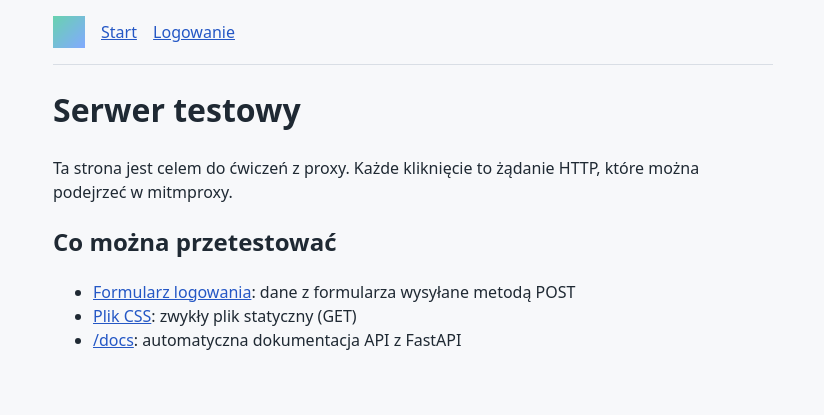
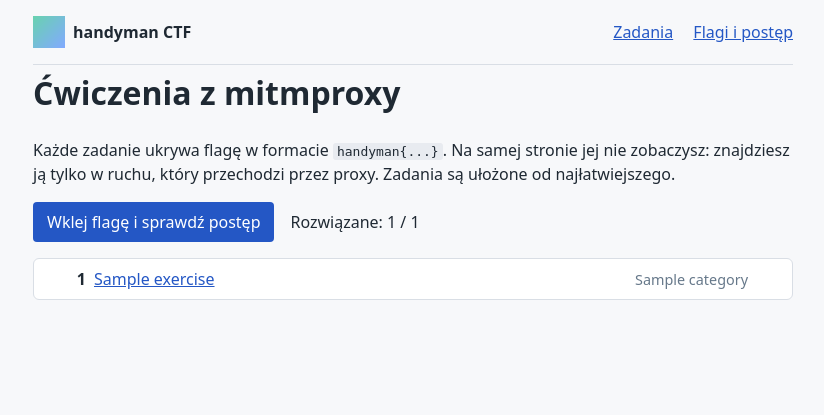
Before and after one commit to thekamik/handyman, a Python web app: template test_server/templates/index.html in a window 1280 px wide. Shown: the top 415 px of the page, without its empty margins (227-1051 px from the left). Run offline with Jinja, Linux system fonts and the light colour scheme; the template is opened without the code that fills it: most values are stand-ins (such as "Sample title", 1, 10 or a date in 2020).

Commit message:
Turn test_server into a Flask CTF platform with exercise 1
Landing page with the exercise list, a flags page with progress stored in
SQLite, flags derived from a local secret, sequential unlocking, and
exercises loaded automatically from exercises/exerciseN packages.

Co-Authored-By: Claude Opus 5.5 <noreply@anthropic.com>

```diff
--- /dev/null
+++ b/test_server/core/__init__.py
@@ -0,0 +1 @@
+"""Platform code shared by all exercises: flags, progress, landing and flags pages."""
--- a/test_server/requirements.txt
+++ b/test_server/requirements.txt
@@ -1 +1 @@
-fastapi[standard]
+flask
--- a/test_server/static/style.css
+++ b/test_server/static/style.css
@@ -1,8 +1,8 @@
-/* Minimal, readable styling; the page exists to generate traffic, not to look fancy */
+/* Minimal, readable styling; the pages exist to generate traffic, not to look fancy */
 
 body {
   margin: 0 auto;
-  max-width: 720px;
+  max-width: 760px;
   padding: 0 16px 48px;
   font-family: system-ui, sans-serif;
   line-height: 1.5;
@@ -12,45 +12,183 @@ body {
 
 header {
   display: flex;
+  flex-wrap: wrap;
   align-items: center;
-  gap: 16px;
+  justify-content: space-between;
+  gap: 12px;
   padding: 16px 0;
   border-bottom: 1px solid #d9dee5;
 }
 
+.brand {
+  display: flex;
+  align-items: center;
+  gap: 8px;
+  font-weight: 600;
+  color: inherit;
+  text-decoration: none;
+}
+
 nav a {
-  margin-right: 12px;
+  margin-left: 16px;
 }
 
 a {
   color: #2457c5;
 }
 
-form {
+code {
+  padding: 1px 4px;
+  background: #e8ebf0;
+  border-radius: 3px;
+}
+
+.eyebrow {
+  margin-bottom: 0;
+  color: #66788a;
+  font-size: 0.9em;
+}
+
+h1 {
+  margin-top: 4px;
+}
+
+.task {
+  padding: 12px 16px;
+  background: #fff;
+  border: 1px solid #d9dee5;
+  border-radius: 6px;
+}
+
+.hints details {
+  margin: 8px 0;
+  padding: 8px 12px;
+  background: #fff;
+  border: 1px solid #d9dee5;
+  border-radius: 6px;
+}
+
+.hints summary {
+  cursor: pointer;
+}
+
+/* Exercise list */
+
+.cta {
+  display: flex;
+  flex-wrap: wrap;
+  align-items: center;
+  gap: 16px;
+}
+
+.exercises {
+  padding: 0;
+  list-style: none;
+}
+
+.exercises li {
+  display: grid;
+  grid-template-columns: 2.5em 1fr auto 1.5em;
+  gap: 8px;
+  align-items: center;
+  padding: 8px 12px;
+  margin-bottom: 6px;
+  background: #fff;
+  border: 1px solid #d9dee5;
+  border-radius: 6px;
+}
+
+.exercises li.locked {
+  color: #9aa5b1;
+}
+
+.exercises li.done {
+  border-color: #8fd19e;
+}
+
+.num {
+  font-weight: 600;
+  text-align: right;
+}
+
+.category {
+  color: #66788a;
+  font-size: 0.9em;
+}
+
+/* Forms and buttons */
+
+input,
+select,
+button {
+  padding: 8px;
+  font: inherit;
+}
+
+button,
+.button {
+  display: inline-block;
+  padding: 8px 14px;
+  color: #fff;
+  background: #2457c5;
+  border: 0;
+  border-radius: 4px;
+  text-decoration: none;
+  cursor: pointer;
+}
+
+button.secondary {
+  color: #1f2933;
+  background: #e8ebf0;
+}
+
+.flag-form {
+  display: flex;
+  gap: 8px;
+}
+
+.flag-form input {
+  flex: 1;
+  min-width: 0;
+}
+
+form.stack {
   display: grid;
   gap: 12px;
   max-width: 320px;
 }
 
-label {
-  display: grid;
-  gap: 4px;
+.message {
+  padding: 8px 12px;
+  border-radius: 4px;
 }
 
-input,
-button {
-  padding: 8px;
-  font: inherit;
+.message.ok {
+  background: #dff3e3;
 }
 
-button {
-  cursor: pointer;
+.message.error {
+  background: #fbe3e3;
 }
+
+.progress {
+  height: 12px;
+  background: #e8ebf0;
+  border-radius: 6px;
+  overflow: hidden;
+}
+
+.progress div {
+  height: 100%;
+  background: #3fa45b;
+}
+
+/* Tables */
 
 table {
   width: 100%;
   border-collapse: collapse;
-  margin-bottom: 24px;
+  margin: 16px 0 24px;
 }
 
 th,
@@ -59,9 +197,5 @@ td {
   border-bottom: 1px solid #d9dee5;
   text-align: left;
   vertical-align: top;
-  word-break: break-all;
+  word-break: break-word;
 }
-
-th {
-  width: 30%;
-}
--- a/test_server/templates/base.html
+++ b/test_server/templates/base.html
@@ -3,16 +3,19 @@
 <head>
   <meta charset="utf-8">
   <meta name="viewport" content="width=device-width, initial-scale=1">
-  <title>{% block title %}handyman{% endblock %} · test server</title>
-  <link rel="stylesheet" href="/static/style.css">
+  <title>{% block title %}handyman CTF{% endblock %}</title>
+  <link rel="stylesheet" href="{{ url_for('static', filename='style.css') }}">
 </head>
 <body>
   {# Shared layout: every page fills in the "title" and "content" blocks #}
   <header>
-    <img src="/static/logo.png" alt="" width="32" height="32">
+    <a class="brand" href="{{ url_for('core.index') }}">
+      <img src="{{ url_for('static', filename='logo.png') }}" alt="" width="32" height="32">
+      handyman CTF
+    </a>
     <nav>
-      <a href="/">Start</a>
-      <a href="/login">Logowanie</a>
+      <a href="{{ url_for('core.index') }}">Zadania</a>
+      <a href="{{ url_for('core.flags') }}">Flagi i postęp</a>
     </nav>
   </header>
 
--- a/test_server/templates/index.html
+++ b/test_server/templates/index.html
@@ -1,18 +1,30 @@
 {% extends "base.html" %}
 
-{% block title %}Start{% endblock %}
-
 {% block content %}
-  <h1>Serwer testowy</h1>
+  <h1>Ćwiczenia z mitmproxy</h1>
   <p>
-    Ta strona jest celem do ćwiczeń z proxy. Każde kliknięcie to żądanie HTTP,
-    które można podejrzeć w mitmproxy.
+    Każde zadanie ukrywa flagę w formacie <code>handyman{...}</code>. Na samej stronie jej nie zobaczysz:
+    znajdziesz ją tylko w ruchu, który przechodzi przez proxy. Zadania są ułożone od najłatwiejszego.
+  </p>
+  <p class="cta">
+    <a class="button" href="{{ url_for('core.flags') }}">Wklej flagę i sprawdź postęp</a>
+    <span>Rozwiązane: {{ solved | length }} / {{ exercises | length }}</span>
   </p>
 
-  <h2>Co można przetestować</h2>
-  <ul>
-    <li><a href="/login">Formularz logowania</a>: dane z formularza wysyłane metodą POST</li>
-    <li><a href="/static/style.css">Plik CSS</a>: zwykły plik statyczny (GET)</li>
-    <li><a href="/docs">/docs</a>: automatyczna dokumentacja API z FastAPI</li>
-  </ul>
+  <ol class="exercises">
+    {% for exercise in exercises %}
+      {% set done = exercise.NUMBER in solved %}
+      {% set open = exercise.NUMBER == 1 or (exercise.NUMBER - 1) in solved %}
+      <li class="{{ 'done' if done else ('open' if open else 'locked') }}">
+        <span class="num">{{ exercise.NUMBER }}</span>
+        {% if done or open %}
+          <a href="/exercise{{ exercise.NUMBER }}/">{{ exercise.TITLE }}</a>
+        {% else %}
+          <span>{{ exercise.TITLE }}</span>
+        {% endif %}
+        <span class="category">{{ exercise.CATEGORY }}</span>
+        <span class="status">{{ '✓' if done else ('' if open else '🔒') }}</span>
+      </li>
+    {% endfor %}
+  </ol>
 {% endblock %}
--- /dev/null
+++ b/test_server/templates/locked.html
@@ -0,0 +1,6 @@
+{% extends "base.html" %}
+
+{% block content %}
+  <h1>Zadanie {{ number }} jest zablokowane</h1>
+  <p>Najpierw rozwiąż <a href="/exercise{{ number - 1 }}/">zadanie {{ number - 1 }}</a>.</p>
+{% endblock %}
```
Also changed, not shown: test_server/app.py (added, +50 -0 lines), test_server/core/db.py (added, +34 -0 lines), test_server/core/flags.py (added, +33 -0 lines), test_server/core/routes.py (added, +35 -0 lines), test_server/exercises/__init__.py (added, +24 -0 lines), test_server/exercises/exercise1/__init__.py (added, +21 -0 lines), test_server/exercises/exercise1/templates/exercise1.html (added, +19 -0 lines), test_server/main.py (deleted, +0 -49 lines), test_server/templates/exercise_base.html (added, +25 -0 lines), test_server/templates/flags.html (added, +36 -0 lines), test_server/templates/login.html (deleted, +0 -21 lines), test_server/templates/output.html (deleted, +0 -23 lines), README.md, 1 other file.
